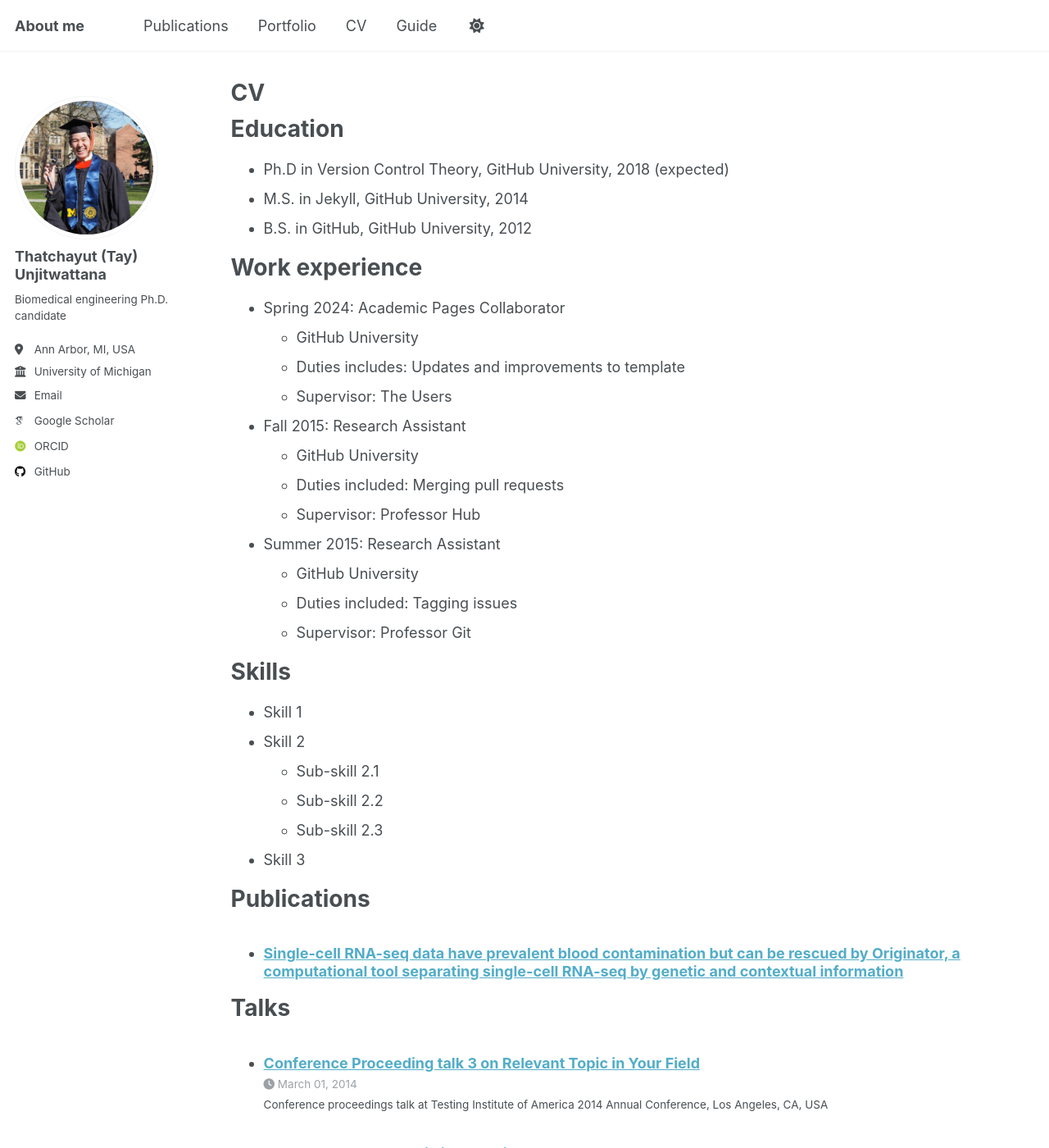
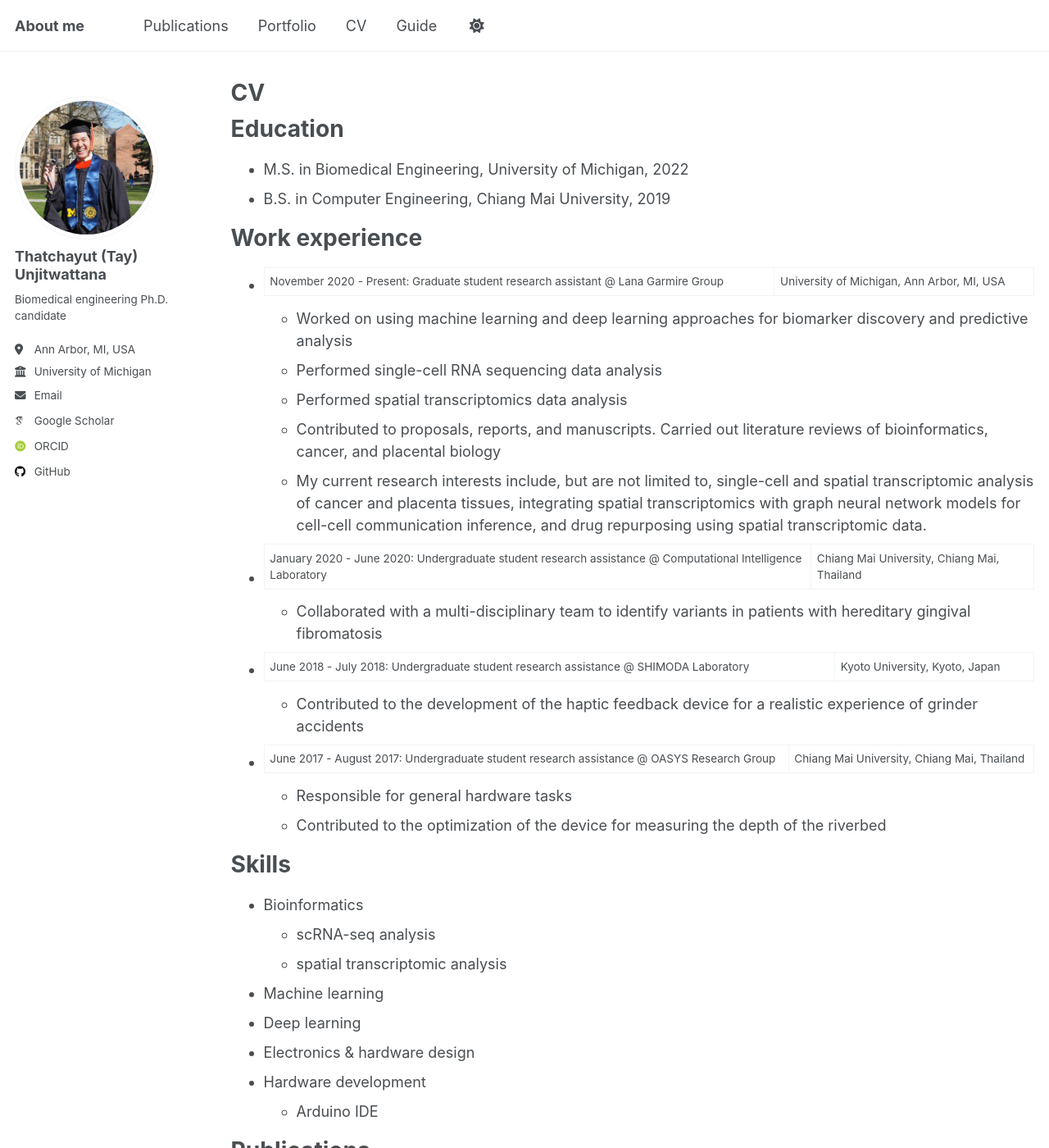
Before and after one commit to thatchayut/thatchayut.github.io, a Jekyll site: the page built from _pages/cv.md, in a window 1280 px wide and 1400 px high. Shown: the whole window at 82% size. Built offline with Jekyll 4.4.1, drawn with Linux system fonts in a browser that asks for light colours; some web fonts are replaced.

Commit message:
Update cv.md

```diff
--- a/_pages/cv.md
+++ b/_pages/cv.md
@@ -11,35 +11,39 @@ redirect_from:
 
 Education
 ======
-* Ph.D in Version Control Theory, GitHub University, 2018 (expected)
-* M.S. in Jekyll, GitHub University, 2014
-* B.S. in GitHub, GitHub University, 2012
+* M.S. in Biomedical Engineering, University of Michigan, 2022
+* B.S. in Computer Engineering, Chiang Mai University, 2019
 
 Work experience
 ======
-* Spring 2024: Academic Pages Collaborator
-  * GitHub University
-  * Duties includes: Updates and improvements to template
-  * Supervisor: The Users
+* November 2020 - Present: Graduate student research assistant @ Lana Garmire Group | University of Michigan, Ann Arbor, MI, USA
+  * Worked on using machine learning and deep learning approaches for biomarker discovery and predictive analysis
+  * Performed single-cell RNA sequencing data analysis
+  * Performed spatial transcriptomics data analysis
+  * Contributed to proposals, reports, and manuscripts. Carried out literature reviews of bioinformatics, cancer, and placental biology
+  * My current research interests include, but are not limited to, single-cell and spatial transcriptomic analysis of cancer and placenta tissues, integrating spatial transcriptomics with graph neural network models for cell-cell communication inference, and drug repurposing using spatial transcriptomic data.
 
-* Fall 2015: Research Assistant
-  * GitHub University
-  * Duties included: Merging pull requests
-  * Supervisor: Professor Hub
+* January 2020 - June 2020: Undergraduate student research assistance @ Computational Intelligence Laboratory | Chiang Mai University, Chiang Mai, Thailand
+  * Collaborated with a multi-disciplinary team to identify variants in patients with hereditary gingival fibromatosis
 
-* Summer 2015: Research Assistant
-  * GitHub University
-  * Duties included: Tagging issues
-  * Supervisor: Professor Git
+* June 2018 - July 2018: Undergraduate student research assistance @ SHIMODA Laboratory | Kyoto University, Kyoto, Japan
+  * Contributed to the development of the haptic feedback device for a realistic experience of grinder accidents
+
+* June 2017 - August 2017: Undergraduate student research assistance @ OASYS Research Group | Chiang Mai University, Chiang Mai, Thailand
+  * Responsible for general hardware tasks
+  * Contributed to the optimization of the device for measuring the depth of the
+riverbed
 
 Skills
 ======
-* Skill 1
-* Skill 2
-  * Sub-skill 2.1
-  * Sub-skill 2.2
-  * Sub-skill 2.3
-* Skill 3
+* Bioinformatics
+  * scRNA-seq analysis
+  * spatial transcriptomic analysis
+* Machine learning
+* Deep learning
+* Electronics & hardware design
+* Hardware development
+  * Arduino IDE
 
 Publications
 ======
```
